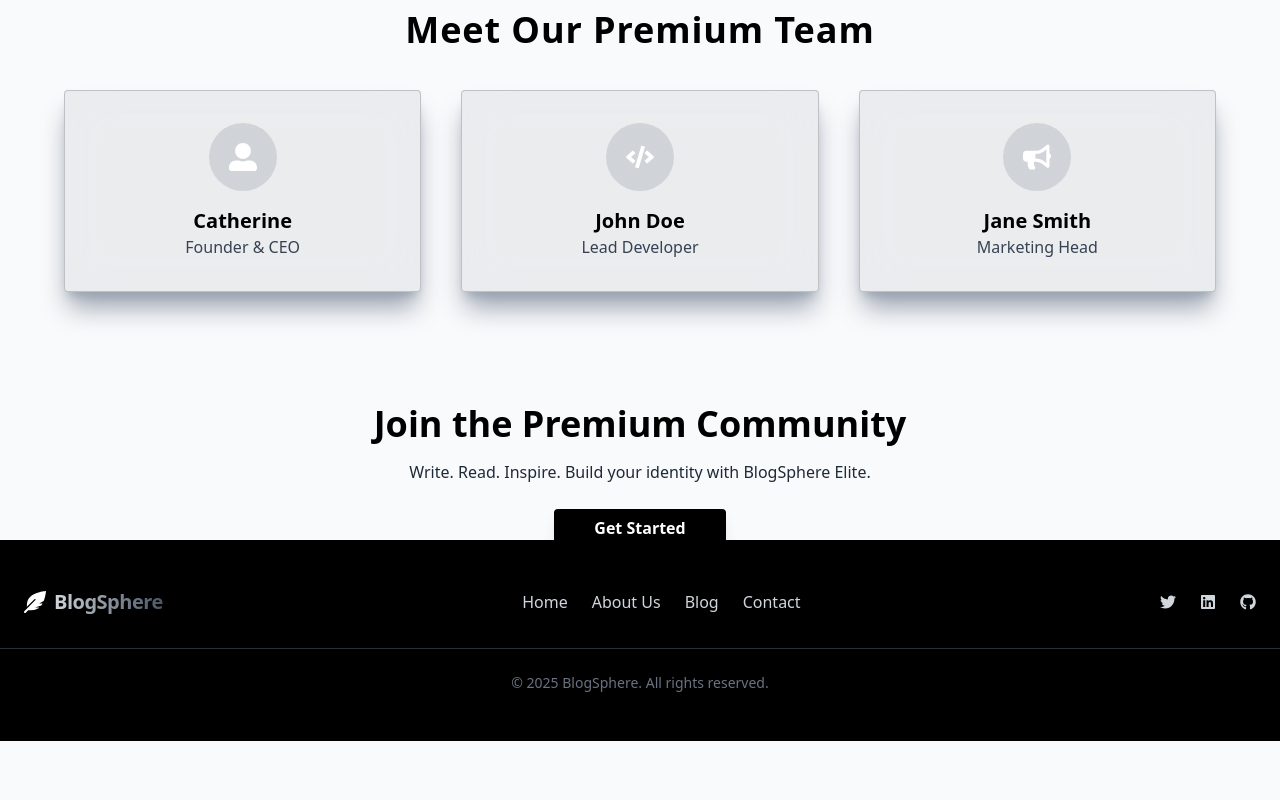
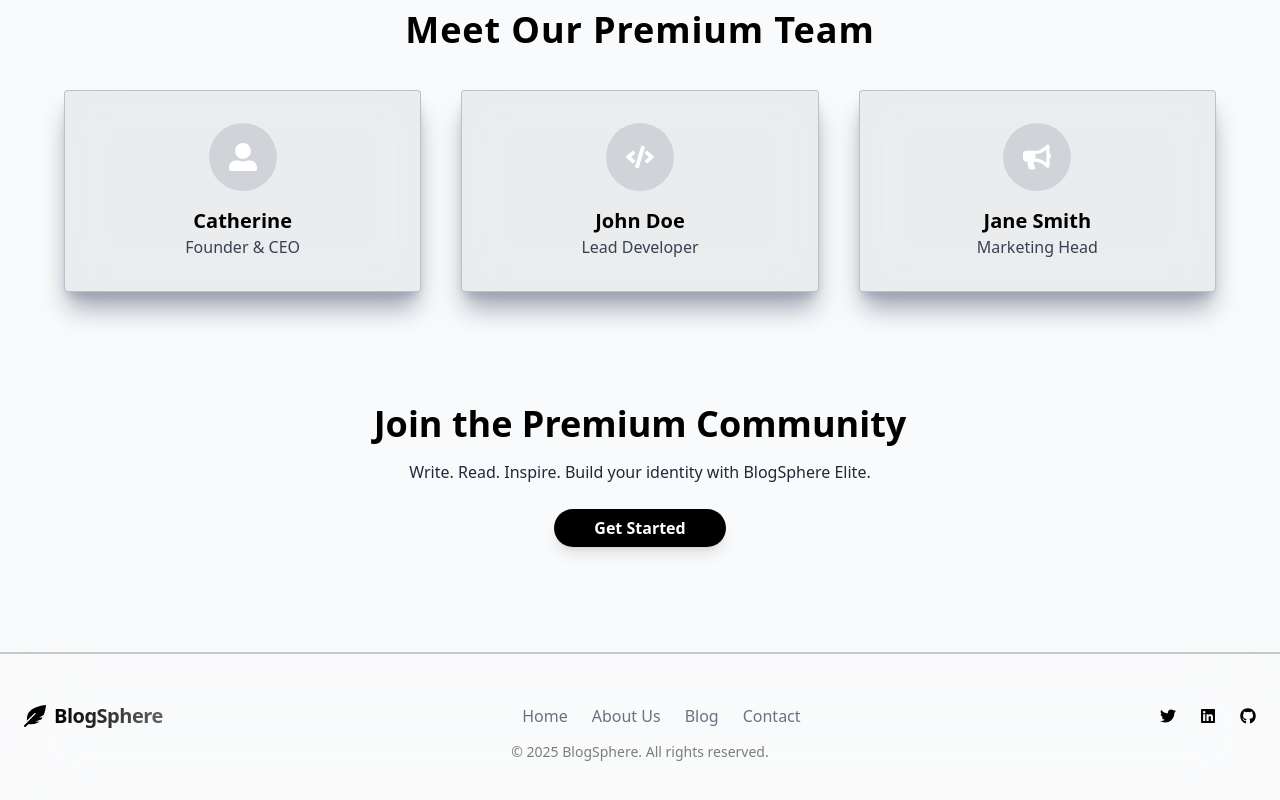
Before and after one commit to raeen-fatima/BlogSphere, a Next.js app: page /about in a window 1280 px wide. Shown: the part 1148-1948 px from the top of the page. Before the commit the page ends 1889 px from the top, so only its background shows below. Built offline with nearby package versions, Linux system fonts and the light colour scheme; no server answers; a web font is replaced by a local one.

Commit message:
CRUD Done

```diff
--- a/src/app/about/page.jsx
+++ b/src/app/about/page.jsx
@@ -115,7 +115,7 @@ export default function AboutPage() {
         initial={{ opacity: 0, y: 20 }}
         animate={{ opacity: 1, y: 0 }}
         transition={{ delay: 1, duration: 0.7 }}
-        className="mt-28 text-center relative z-10"
+        className="m-28 text-center relative  z-10"
       >
         <h3 className="text-3xl md:text-4xl font-bold mb-4 text-black">
           Join the Premium Community
@@ -124,8 +124,8 @@ export default function AboutPage() {
           Write. Read. Inspire. Build your identity with BlogSphere Elite.
         </p>
         <a
-          href="/guest/login"
-          className="px-10 py-2 rounded  bg-black text-white  font-semibold hover:bg-gray-700 transition shadow-lg"
+          href="/login"
+          className="px-10 py-2 rounded-full  bg-black text-white  font-semibold hover:bg-gray-700 transition shadow-lg"
         >
           Get Started
         </a>
--- a/src/components/Footer.jsx
+++ b/src/components/Footer.jsx
@@ -19,7 +19,7 @@ export default function Footer() {
   ];
 
   return (
-    <footer className="bg-black text-gray-400 py-12 mt-auto">
+    <footer className=" backdrop-blur-2xl border-t-2 text-black/20 py-12 mt-auto">
       <div className="max-w-7xl mx-auto px-6 flex flex-col md:flex-row justify-between items-center gap-8">
         {/* Brand */}
         <Link href="/" className="flex items-center gap-2 group">
@@ -29,13 +29,17 @@ export default function Footer() {
           >
             <FaFeatherAlt
               size={22}
-              className="text-white group-hover:text-gray-400 transition"
+              className="text-black group-hover:text-black/50 transition"
             />
           </motion.div>
-          <span className="text-xl font-bold tracking-tight bg-linear-to-r from-gray-300 to-gray-600 text-transparent bg-clip-text">
+          <span className="text-xl font-bold tracking-tight bg-linear-to-r from-black to-black/60 text-transparent bg-clip-text">
             BlogSphere
           </span>
+
+
+
         </Link>
+
 
         {/* Quick Links */}
         <motion.div
@@ -48,7 +52,7 @@ export default function Footer() {
             <Link
               key={link.name}
               href={link.href}
-              className= "text-gray-300 hover:text-gray-600 font-medium transition-colors"
+              className= "text-gray-500 hover:text-black/50 font-medium transition-colors"
             >
               {link.name}
             </Link>
@@ -68,7 +72,7 @@ export default function Footer() {
               href={social.href}
               whileHover={{ scale: 1.2 }}
               whileTap={{ scale: 0.9 }}
-              className="text-gray-300 hover:text-gray-500 transition"
+              className="text-black hover:text-black/60 transition"
             >
               {social.icon}
             </motion.a>
@@ -76,11 +80,11 @@ export default function Footer() {
         </motion.div>
       </div>
 
-      {/* Divider */}
-      <div className="border-t border-gray-700/75 mt-8" />
+
+
 
       {/* Copyright */}
-      <div className=" max-w-7xl mx-auto px-6 mt-6 text-center text-sm text-gray-500">
+      <div className=" max-w-7xl mx-auto px-6 mt-3 text-center text-sm text-black/50">
         © {new Date().getFullYear()} BlogSphere. All rights reserved.
       </div>
     </footer>
```
